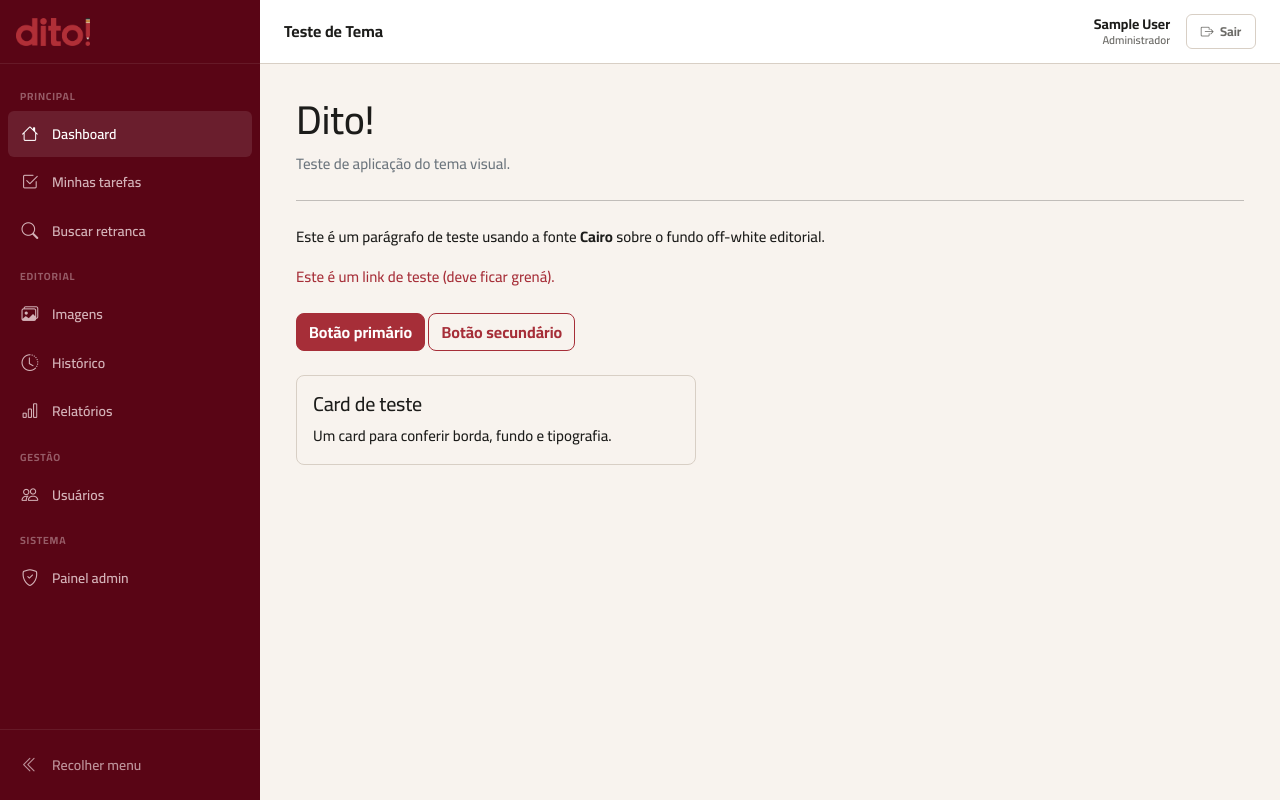
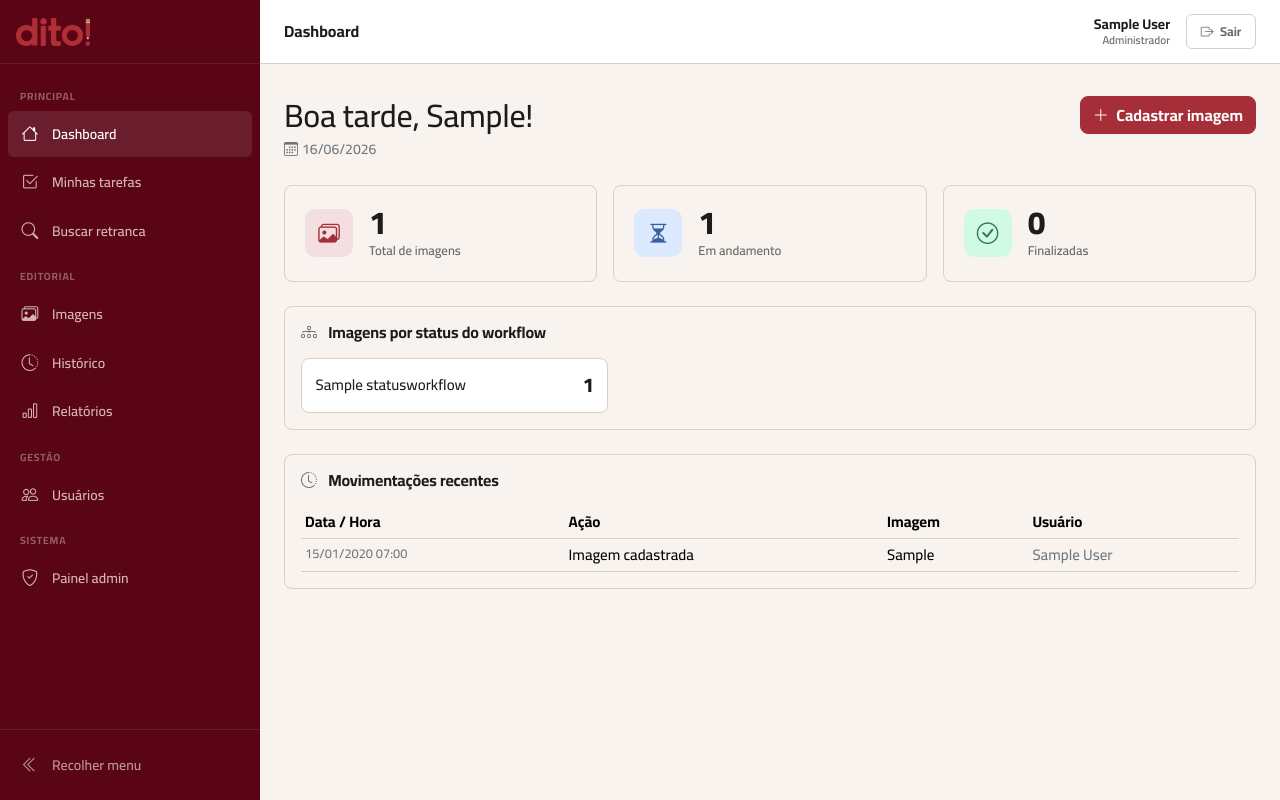
Before and after one commit to jbnzzs/dito, a Django app: page / in a window 1280 px wide. Run offline with Django 5.2, Linux system fonts and the light colour scheme; a user stored in the database is signed in; tables that the repository leaves empty hold one stand-in row (values such as "Sample post").

Commit message:
Dashboard com logica de perfil: coordenacao, descritor e revisor

```diff
--- /dev/null
+++ b/core/templates/core/dashboard.html
@@ -0,0 +1,340 @@
+{% extends "base.html" %}
+
+{% block title %}Dashboard — Dito!{% endblock %}
+{% block page_title %}Dashboard{% endblock %}
+{% block nav_dashboard %}active{% endblock %}
+
+{% block content %}
+
+{# ---- Saudação ---- #}
+<div class="d-flex align-items-start justify-content-between mb-4 flex-wrap gap-3">
+    <div>
+        <h2 class="mb-1">
+            {{ saudacao }}, {{ request.user.first_name|default:request.user.username }}!
+        </h2>
+        <p class="text-secondary mb-0" style="font-size: 0.875rem;">
+            <i class="bi bi-calendar3 me-1"></i>{{ hoje }}
+        </p>
+    </div>
+    {% if visao == "coordenacao" %}
+    <a href="#" class="btn btn-primary">
+        <i class="bi bi-plus-lg me-1"></i>
+        Cadastrar imagem
+    </a>
+    {% endif %}
+</div>
+
+
+{# ============================================================ #}
+{# VISÃO COORDENAÇÃO / ADMINISTRADOR                            #}
+{# ============================================================ #}
+{% if visao == "coordenacao" %}
+
+{# Resumo #}
+<div class="row g-3 mb-4">
+
+    <div class="col-md-4">
+        <div class="card h-100">
+            <div class="card-body dito-stat-card">
+                <div class="dito-stat-icon" style="background:#F3DEE1; color:#A62E38;">
+                    <i class="bi bi-images"></i>
+                </div>
+                <div>
+                    <div class="dito-stat-number">{{ total }}</div>
+                    <div class="dito-stat-label">Total de imagens</div>
+                </div>
+            </div>
+        </div>
+    </div>
+
+    <div class="col-md-4">
+        <div class="card h-100">
+            <div class="card-body dito-stat-card">
+                <div class="dito-stat-icon" style="background:#DBEAFE; color:#3A5FA0;">
+                    <i class="bi bi-hourglass-split"></i>
+                </div>
+                <div>
+                    <div class="dito-stat-number">{{ pendentes }}</div>
+                    <div class="dito-stat-label">Em andamento</div>
+                </div>
+            </div>
+        </div>
+    </div>
+
+    <div class="col-md-4">
+        <div class="card h-100">
+            <div class="card-body dito-stat-card">
+                <div class="dito-stat-icon" style="background:#D1FAE5; color:#2E7A52;">
+                    <i class="bi bi-check-circle"></i>
+                </div>
+                <div>
+                    <div class="dito-stat-number">{{ finalizadas }}</div>
+                    <div class="dito-stat-label">Finalizadas</div>
+                </div>
+            </div>
+        </div>
+    </div>
+
+</div>
+
+{# Imagens por status #}
+<div class="card mb-4">
+    <div class="card-body">
+        <h6 class="fw-bold mb-3">
+            <i class="bi bi-diagram-3 me-2 text-secondary"></i>
+            Imagens por status do workflow
+        </h6>
+
+        {% if total == 0 %}
+        <div class="dito-empty-state">
+            <i class="bi bi-inbox"></i>
+            <p>Nenhuma imagem cadastrada ainda.</p>
+        </div>
+        {% else %}
+        <div class="row g-2">
+            {% for s in por_status %}
+            <div class="col-lg-4 col-md-6">
+                <div class="dito-status-card">
+                    <span class="dito-status dito-status-{{ s.slug }}">{{ s.nome }}</span>
+                    <span class="dito-status-count">{{ s.total }}</span>
+                </div>
+            </div>
+            {% endfor %}
+        </div>
+        {% endif %}
+
+    </div>
+</div>
+
+{# Histórico recente #}
+<div class="card">
+    <div class="card-body">
+        <h6 class="fw-bold mb-3">
+            <i class="bi bi-clock-history me-2 text-secondary"></i>
+            Movimentações recentes
+        </h6>
+
+        {% if historico_recente %}
+        <div class="table-responsive">
+            <table class="table table-sm mb-0">
+                <thead>
+                    <tr>
+                        <th>Data / Hora</th>
+                        <th>Ação</th>
+                        <th>Imagem</th>
+                        <th>Usuário</th>
+                    </tr>
+                </thead>
+                <tbody>
+                    {% for item in historico_recente %}
+                    <tr>
+                        <td class="text-secondary" style="font-size:0.8rem; white-space:nowrap;">
+                            {{ item.criado_em|date:"d/m/Y H:i" }}
+                        </td>
+                        <td>{{ item.get_tipo_acao_display }}</td>
+                        <td><span class="dito-retranca">{{ item.imagem.retranca }}</span></td>
+                        <td class="text-secondary">
+                            {{ item.usuario.get_full_name|default:item.usuario.username }}
+                        </td>
+                    </tr>
+                    {% endfor %}
+                </tbody>
+            </table>
+        </div>
+        {% else %}
+        <div class="dito-empty-state">
+            <i class="bi bi-clock"></i>
+            <p>Nenhuma movimentação registrada ainda.</p>
+        </div>
+        {% endif %}
+
+    </div>
+</div>
+
+
+{# ============================================================ #}
+{# VISÃO DESCRITOR                                              #}
+{# ============================================================ #}
+{% elif visao == "descritor" %}
+
+<div class="row g-3 mb-4">
+
+    <div class="col-md-6">
+        <div class="card h-100">
+            <div class="card-body dito-stat-card">
+                <div class="dito-stat-icon" style="background:#F3DEE1; color:#A62E38;">
+                    <i class="bi bi-images"></i>
+                </div>
+                <div>
+                    <div class="dito-stat-number">{{ total_minhas }}</div>
+                    <div class="dito-stat-label">Minhas imagens</div>
+                </div>
+            </div>
+        </div>
+    </div>
+
+    <div class="col-md-6">
+        <div class="card h-100">
+            <div class="card-body dito-stat-card">
+                <div class="dito-stat-icon" style="background:#FEF9C3; color:#8B7340;">
+                    <i class="bi bi-pencil-square"></i>
+                </div>
+                <div>
+                    <div class="dito-stat-number">{{ disponiveis_count }}</div>
+                    <div class="dito-stat-label">Disponíveis para descrição</div>
+                </div>
+            </div>
+        </div>
+    </div>
+
+</div>
+
+<div class="card">
+    <div class="card-body">
+        <h6 class="fw-bold mb-3">
+            <i class="bi bi-check2-square me-2 text-secondary"></i>
+            Tarefas disponíveis
+        </h6>
+
+        {% if disponiveis %}
+        <div class="table-responsive">
+            <table class="table table-sm mb-0">
+                <thead>
+                    <tr>
+                        <th>Retranca</th>
+                        <th>Obra</th>
+                        <th>Etapa</th>
+                        <th>Status</th>
+                        <th>Prazo</th>
+                        <th></th>
+                    </tr>
+                </thead>
+                <tbody>
+                    {% for imagem in disponiveis %}
+                    <tr>
+                        <td><span class="dito-retranca">{{ imagem.retranca }}</span></td>
+                        <td>{{ imagem.nome_obra }}</td>
+                        <td>{{ imagem.etapa }}</td>
+                        <td>
+                            <span class="dito-status dito-status-{{ imagem.status.slug }}">
+                                {{ imagem.status.nome }}
+                            </span>
+                        </td>
+                        <td class="text-secondary" style="font-size:0.875rem;">
+                            {% if imagem.prazo %}{{ imagem.prazo|date:"d/m/Y" }}{% else %}—{% endif %}
+                        </td>
+                        <td>
+                            <a href="#" class="btn btn-sm btn-outline-primary">
+                                <i class="bi bi-pencil me-1"></i>Descrever
+                            </a>
+                        </td>
+                    </tr>
+                    {% endfor %}
+                </tbody>
+            </table>
+        </div>
+        {% else %}
+        <div class="dito-empty-state">
+            <i class="bi bi-check-circle"></i>
+            <p>Nenhuma tarefa disponível no momento.</p>
+        </div>
+        {% endif %}
+
+    </div>
+</div>
+
+
+{# ============================================================ #}
+{# VISÃO REVISOR                                                #}
+{# ============================================================ #}
+{% elif visao == "revisor" %}
+
+<div class="row g-3 mb-4">
+
+    <div class="col-md-6">
+        <div class="card h-100">
+            <div class="card-body dito-stat-card">
+                <div class="dito-stat-icon" style="background:#F3DEE1; color:#A62E38;">
+                    <i class="bi bi-images"></i>
+                </div>
+                <div>
+                    <div class="dito-stat-number">{{ total_minhas }}</div>
+                    <div class="dito-stat-label">Minhas imagens</div>
+                </div>
+            </div>
+        </div>
+    </div>
+
+    <div class="col-md-6">
+        <div class="card h-100">
+            <div class="card-body dito-stat-card">
+                <div class="dito-stat-icon" style="background:#EDE9FE; color:#6B52A0;">
+                    <i class="bi bi-eye"></i>
+                </div>
+                <div>
+                    <div class="dito-stat-number">{{ para_conferir_count }}</div>
+                    <div class="dito-stat-label">Para conferir</div>
+                </div>
+            </div>
+        </div>
+    </div>
+
+</div>
+
+<div class="card">
+    <div class="card-body">
+        <h6 class="fw-bold mb-3">
+            <i class="bi bi-eye me-2 text-secondary"></i>
+            Tarefas para conferência
+        </h6>
+
+        {% if para_conferir %}
+        <div class="table-responsive">
+            <table class="table table-sm mb-0">
+                <thead>
+                    <tr>
+                        <th>Retranca</th>
+                        <th>Obra</th>
+                        <th>Etapa</th>
+                        <th>Status</th>
+                        <th>Prazo</th>
+                        <th></th>
+                    </tr>
+                </thead>
+                <tbody>
+                    {% for imagem in para_conferir %}
+                    <tr>
+                        <td><span class="dito-retranca">{{ imagem.retranca }}</span></td>
+                        <td>{{ imagem.nome_obra }}</td>
+                        <td>{{ imagem.etapa }}</td>
+                        <td>
+                            <span class="dito-status dito-status-{{ imagem.status.slug }}">
+                                {{ imagem.status.nome }}
+                            </span>
+                        </td>
+                        <td class="text-secondary" style="font-size:0.875rem;">
+                            {% if imagem.prazo %}{{ imagem.prazo|date:"d/m/Y" }}{% else %}—{% endif %}
+                        </td>
+                        <td>
+                            <a href="#" class="btn btn-sm btn-outline-primary">
+                                <i class="bi bi-eye me-1"></i>Conferir
+                            </a>
+                        </td>
+                    </tr>
+                    {% endfor %}
+                </tbody>
+            </table>
+        </div>
+        {% else %}
+        <div class="dito-empty-state">
+            <i class="bi bi-check-circle"></i>
+            <p>Nenhuma tarefa para conferência no momento.</p>
+        </div>
+        {% endif %}
+
+    </div>
+</div>
+
+{% endif %}
+
+{% endblock %}
--- a/core/urls.py
+++ b/core/urls.py
@@ -2,5 +2,6 @@ from django.urls import path
 from . import views
 
 urlpatterns = [
-    path("", views.teste, name="teste"),
+    path("", views.dashboard, name="dashboard"),
+    path("teste/", views.teste, name="teste"),
 ]
--- a/core/views.py
+++ b/core/views.py
@@ -1,5 +1,81 @@
 from django.shortcuts import render
 from django.contrib.auth.decorators import login_required
+from django.db.models import Count, Q
+from datetime import datetime
+from .models import Imagem, StatusWorkflow, HistoricoItem
+
+
+def _saudacao():
+    hora = datetime.now().hour
+    if hora < 12:
+        return "Bom dia"
+    elif hora < 18:
+        return "Boa tarde"
+    return "Boa noite"
+
+
+@login_required
+def dashboard(request):
+    usuario = request.user
+    hoje = datetime.now().strftime("%d/%m/%Y")
+    ctx = {
+        "saudacao": _saudacao(),
+        "hoje": hoje,
+    }
+
+    if usuario.tipo in (usuario.Tipo.ADMINISTRADOR, usuario.Tipo.COORDENADOR):
+        total = Imagem.objects.filter(ativo=True).count()
+        finalizadas = Imagem.objects.filter(ativo=True, status__slug="finalizado").count()
+        pendentes = total - finalizadas
+        por_status = (
+            StatusWorkflow.objects
+            .filter(ativo=True)
+            .annotate(total=Count("imagens", filter=Q(imagens__ativo=True)))
+            .order_by("ordem")
+        )
+        historico_recente = (
+            HistoricoItem.objects
+            .select_related("imagem", "usuario", "novo_status")
+            .order_by("-criado_em")[:8]
+        )
+        ctx.update({
+            "visao": "coordenacao",
+            "total": total,
+            "finalizadas": finalizadas,
+            "pendentes": pendentes,
+            "por_status": por_status,
+            "historico_recente": historico_recente,
+        })
+
+    elif usuario.tipo == usuario.Tipo.DESCRITOR:
+        minhas = Imagem.objects.filter(
+            responsavel=usuario, ativo=True
+        ).select_related("status")
+        disponiveis = minhas.filter(
+            status__slug__in=["liberado-descricao", "descrevendo"]
+        )
+        ctx.update({
+            "visao": "descritor",
+            "total_minhas": minhas.count(),
+            "disponiveis": disponiveis,
+            "disponiveis_count": disponiveis.count(),
+        })
+
+    elif usuario.tipo == usuario.Tipo.REVISOR:
+        minhas = Imagem.objects.filter(
+            responsavel=usuario, ativo=True
+        ).select_related("status")
+        para_conferir = minhas.filter(
+            status__slug__in=["liberado-conferencia", "em-conferencia"]
+        )
+        ctx.update({
+            "visao": "revisor",
+            "total_minhas": minhas.count(),
+            "para_conferir": para_conferir,
+            "para_conferir_count": para_conferir.count(),
+        })
+
+    return render(request, "core/dashboard.html", ctx)
 
 
 @login_required
--- a/static/css/dito-theme.css
+++ b/static/css/dito-theme.css
@@ -395,5 +395,75 @@ a:hover {
    ------------------------------------------------------------ */
 
 /* ------------------------------------------------------------
-   8. Utilitários específicos
+   8. Utilitários específicos — Dashboard
    ------------------------------------------------------------ */
+
+/* Cards de estatísticas */
+.dito-stat-card {
+    display: flex;
+    align-items: center;
+    gap: 1rem;
+    padding: 1.25rem;
+}
+
+.dito-stat-icon {
+    width: 48px;
+    height: 48px;
+    border-radius: 10px;
+    display: flex;
+    align-items: center;
+    justify-content: center;
+    font-size: 1.35rem;
+    flex-shrink: 0;
+}
+
+.dito-stat-number {
+    font-size: 2rem;
+    font-weight: 800;
+    color: #1C1C1A;
+    line-height: 1;
+    margin-bottom: 0.15rem;
+}
+
+.dito-stat-label {
+    font-size: 0.8rem;
+    font-weight: 600;
+    color: #6B6A66;
+}
+
+/* Cards de status (visão coordenação) */
+.dito-status-card {
+    display: flex;
+    align-items: center;
+    justify-content: space-between;
+    padding: 0.65rem 0.85rem;
+    background: #FFFFFF;
+    border: 0.5px solid #D8CFC5;
+    border-radius: 8px;
+}
+
+.dito-status-count {
+    font-size: 1.25rem;
+    font-weight: 800;
+    color: #1C1C1A;
+}
+
+/* Estado vazio */
+.dito-empty-state {
+    text-align: center;
+    padding: 2.5rem 1rem;
+    color: #6B6A66;
+}
+
+.dito-empty-state i {
+    font-size: 2.5rem;
+    display: block;
+    margin-bottom: 0.75rem;
+    opacity: 0.4;
+}
+
+.dito-empty-state p {
+    font-size: 0.9rem;
+    font-weight: 600;
+    margin: 0;
+}
```
